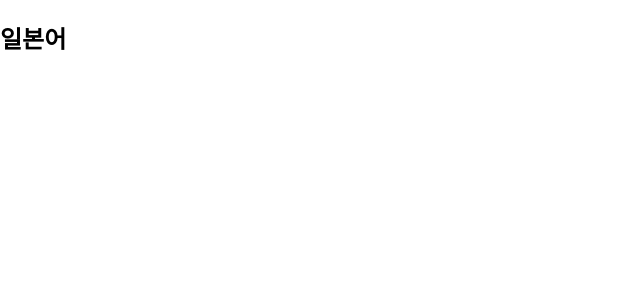
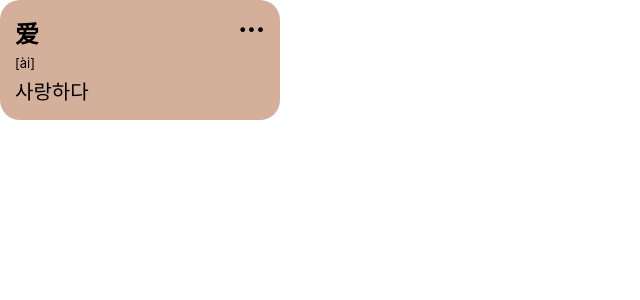
Before and after one commit to NamBaeDeop/VocaJam_FE, a React (Create React App) app: page / in a window 1280 px wide. Shown: the top 300 px of the page, without its empty margins (0-640 px from the left). Built offline with nearby package versions, Linux system fonts and the light colour scheme.

Commit message:
vocaCard 틀 완성

```diff
--- /dev/null
+++ b/src/css/vocaCard.css
@@ -0,0 +1,36 @@
+.card{
+    width: 250px;
+    height: 90px;
+    background-color: #D4AF9A;
+    border-radius: 20px;
+    padding: 15px;
+
+    display: flex;
+    flex-direction: column;
+    justify-content: space-between;
+}
+
+.card_top{
+    width: 100%;
+    /* height: 50px; */
+    display: flex;
+    justify-content: space-between;
+}
+
+.con{
+    width: 100%;
+    /* background-color: firebrick; */
+}
+
+.word{
+    font-size: 24px;
+    font-weight: 900;
+}
+
+.pronunciation{
+    font-size: 13px;
+}
+
+.meaning{
+    font-size: 20px;
+}
--- a/src/index.js
+++ b/src/index.js
@@ -3,7 +3,8 @@ import ReactDOM from "react-dom/client";
 import "./index.css";
 // import App from "./App";
 // import VocaModal from "./jsx/VocaModal/VocaModal";
-import VocaPage from "./jsx/VocaPage/VocaPage";
+// import VocaPage from "./jsx/VocaPage/VocaPage";
+import VocaCard from "./jsx/VocaCard/VocaCard";
 import reportWebVitals from "./reportWebVitals";
 
 const root = ReactDOM.createRoot(document.getElementById("root"));
@@ -11,8 +12,9 @@ root.render(
   // <React.StrictMode>
   // <App />
   // <VocaModal/>
+  // <VocaPage/>
   <>
-    <VocaPage/>
+    <VocaCard/>
   </>
   // </React.StrictMode>
 );
--- /dev/null
+++ b/src/jsx/VocaCard/VocaCard.jsx
@@ -0,0 +1,32 @@
+import React from "react";
+import { useState, useEffect } from "react";
+import '../../css/vocaCard.css';
+
+export default function VocaPage(){
+    const [voca, setVoca] = useState([]);
+
+    const getData=()=>{
+        fetch('./data/dummyChinese.json')
+        .then((res) => res.json())
+        .then((data)=>{
+            console.log(data);
+            setVoca(data);
+        })}
+
+      useEffect(()=>{
+        getData()
+      },[])
+
+    return (
+        <>
+            <div className="card">
+                <div className="con card_top">
+                {voca ? <span className="word">{voca[0]?.word}</span> : null}
+                <span className="word">&middot;&middot;&middot;</span>
+                </div>
+                {voca ? <span className="con pronunciation">&#91;{voca[0]?.pronunciation}&#93;</span> : null}
+                {voca ? <span className="con meaning">{voca[0]?.meaning}</span> : null}
+            </div>
+        </>
+    )
+}
```
